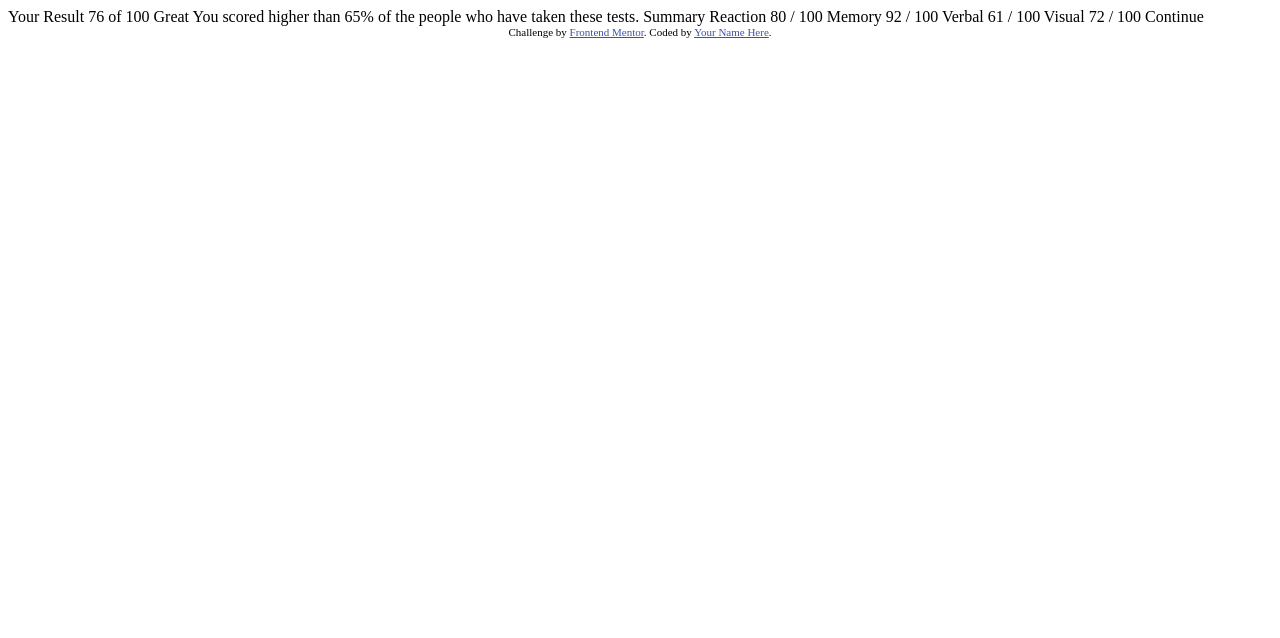
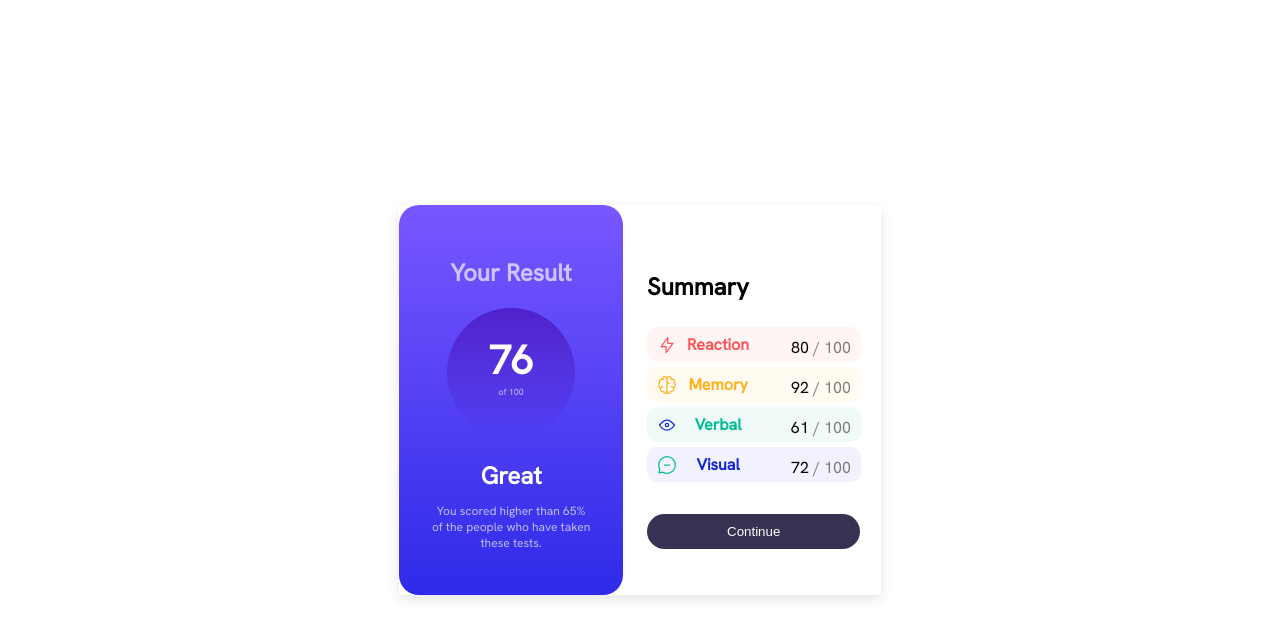
Before and after one commit to Sadikibenda/results-summary-component-main, a plain HTML site: page index.html in a window 1280 px wide. Drawn offline with Linux system fonts and the light colour scheme.

Commit message:
fist commit

```diff
--- a/index.html
+++ b/index.html
@@ -5,43 +5,61 @@
   <meta name="viewport" content="width=device-width, initial-scale=1.0"> <!-- displays site properly based on user's device -->
 
   <link rel="icon" type="image/png" sizes="32x32" href="./assets/images/favicon-32x32.png">
+  <link rel="stylesheet" href="style.css">
+  <link href="https://fonts.googleapis.com/css2?family=Hanken+Grotesk" rel="stylesheet">
+  <link rel="preconnect" href="https://fonts.googleapis.com">
+  <link rel="preconnect" href="https://fonts.gstatic.com" crossorigin>
+
 
   <title>Frontend Mentor | Results summary component</title>
 
-  <!-- Feel free to remove these styles or customise in your own stylesheet 👍 -->
-  <style>
-    .attribution { font-size: 11px; text-align: center; }
-    .attribution a { color: hsl(228, 45%, 44%); }
-  </style>
 </head>
 <body>
 
-  Your Result
-  76
-  of 100
+  <!-- You can add your HTML code here 👇 -->
 
-  Great
-  You scored higher than 65% of the people who have taken these tests.
+  <main class="card">
+    <div class="left">
+      <h2>Your Result</h2>
+      <div class="circle">
+        <h1>76</h1>
+        <p>of 100</p>
+      </div>
 
-  Summary
+      <div class="great">
+        <h3>Great</h3>
+        <p>You scored higher than 65% of the people who have taken these tests.</p>
+      </div>
+    </div>
 
-  Reaction
-  80 / 100
+    <div class="right">
+      <h2>Summary</h2>
+      <div class="summary">
+        <div class="summary-item">
+          <img src="/assets/images/icon-reaction.svg" alt="">
+          <h3>Reaction</h3>
+          <p>80 <span>/ 100</span></p>
+        </div>
+        <div class="summary-item">
+          <img src="/assets/images/icon-memory.svg" alt="">
+          <h3>Memory</h3>
+          <p>92 <span>/ 100</span> </p>
+        </div>
+        <div class="summary-item">
+          <img src="/assets/images/icon-visual.svg" alt="">
+          <h3>Verbal</h3>
+          <p>61 <span>/ 100</span></p>
+        </div>
+        <div class="summary-item">
+          <img src="/assets/images/icon-verbal.svg" alt="">
+          <h3>Visual</h3>
+          <p>72 <span>/ 100</span></p>
+        </div>
 
-  Memory
-  92 / 100
+        <button>Continue</button>
+      </div>
+    </div>
+  </main>
 
-  Verbal
-  61 / 100
-
-  Visual
-  72 / 100
-
-  Continue
-
-  <div class="attribution">
-    Challenge by <a href="https://www.frontendmentor.io?ref=challenge" target="_blank">Frontend Mentor</a>.
-    Coded by <a href="#">Your Name Here</a>.
-  </div>
 </body>
 </html>
--- /dev/null
+++ b/style.css
@@ -0,0 +1,197 @@
+
+body{
+    display: flex;
+    flex-direction: column;
+    justify-content: center;
+    align-items: center;
+    height: 100vh;
+    margin: 0;
+}
+
+.card{
+    display: flex;
+    flex-direction: row;
+    justify-content: center;
+    align-items: center;
+    box-shadow: rgba(0, 0, 0, 0.1) 0px 4px 12px;
+    font-family: 'hanken grotesk';
+}
+
+.left{
+    text-align: center;
+    width: 100%;
+    padding: 2em;
+    background: linear-gradient(to top, hsl(241, 81%, 54%), hsl(252, 100%, 67%));
+    border-radius: 20px;
+}
+
+.left h2{
+    color: hsla(0, 0%, 100%, 0.658);
+}
+
+.great{
+    width: 10em;
+    margin: 0 auto;
+}
+
+.great p{
+    font-size: 12px;
+    color: hsla(0, 0%, 100%, 0.674);
+    margin-top: -1em;
+    text-align: center;
+}
+
+.great h3{
+    color: white;
+    font-size: 1.5em;
+}
+
+.circle{
+    border-radius: 50%;
+    background: linear-gradient(to top,hsla(241, 72%, 46%, 0), hsla(256, 72%, 46%, 1));
+    width: 6em;
+    height: 6em;
+    margin: 0 auto;
+    padding: 1em;
+}
+
+.circle h1{
+    font-size: 2.5em;
+    color: hsl(0, 0%, 100%);
+    margin-top: 10px;
+
+}
+
+.circle p{
+    margin-top: -3em;
+    font-size:  9px;
+    color: hsla(0, 0%, 100%, 0.674);
+}
+
+/* Right side */
+
+.right{
+    display: flex;
+    flex-direction: column;
+    justify-content: center;
+    align-items: center;
+    width: 150%;
+    padding: 1.5em;
+    background: hsl(0, 0%, 100%);
+    border-radius: 20px;
+    padding-right: 2.5em;
+}
+
+.right h2{
+    width: 100%;
+}
+
+.summary-item{
+    display: flex;
+    flex-direction: row;
+    justify-content: space-between;
+    border-radius: 10px;
+    padding: 5px 10px; /* Adjust padding to reduce height */
+    width: 100%;
+    height: 25px;
+    margin: 5px 0;
+    align-items: center;
+}
+
+.summary-item img{
+    width: 20px;
+    height: 20px;
+}
+
+.summary-item p{
+    margin-left: 2em;
+    padding-top: 5px;
+}
+
+.summary-item h3{
+    font-size: medium;
+}
+
+.summary-item span{
+    color: rgba(0, 0, 0, 0.5);
+}
+
+.summary .summary-item:first-of-type{
+    background-color: hsla(0, 100%, 67%, 0.058);
+}
+.summary-item:first-of-type h3{
+    color: hsl(0, 100%, 67%);
+}
+
+.summary .summary-item:nth-of-type(2){
+    background-color: hsla(39, 100%, 56%, 0.058);
+}
+
+.summary .summary-item:nth-of-type(2) h3{
+    color: hsl(39, 100%, 56%);
+}
+
+.summary .summary-item:nth-of-type(3){
+    background-color: hsla(166, 100%, 37%, 0.058);
+}
+
+.summary .summary-item:nth-of-type(3) h3{
+    color: hsl(166, 100%, 37%);
+}
+
+.summary .summary-item:last-of-type{
+    background-color: hsla(234, 85%, 45%, 0.058);
+}
+
+.summary .summary-item:last-of-type h3{
+    color: hsl(234, 85%, 45%);
+}
+
+.summary button{
+    background: hsla(250, 52%, 14%, 0.86);
+    color: white;
+    border: none;
+    border-radius: 20px;
+    padding: 10px 20px;
+    margin-top: 2em;
+    cursor: pointer;
+    transition: 0.3s;
+    width: 110%;
+}
+
+@media screen and (max-width: 768px){
+    .card{
+        flex-direction: column;
+    }
+
+    .right{
+        width: 100%;
+    }
+
+    .summary {
+        align-items: center;
+        width: 100%;
+        padding: 1.5em;
+        background: hsl(0, 0%, 100%);
+        border-radius: 20px;
+        padding-right: 2.5em;
+
+    }
+
+    .summary h3{
+        width: 100%;
+        padding-left: 10px;
+    }
+
+    .summary p{
+        width: 100%;
+        text-align: center;
+    }
+
+    .summary-item{
+        height: 30px;
+        width: 100%;
+        margin: 10px 0;
+    }
+
+}
```
